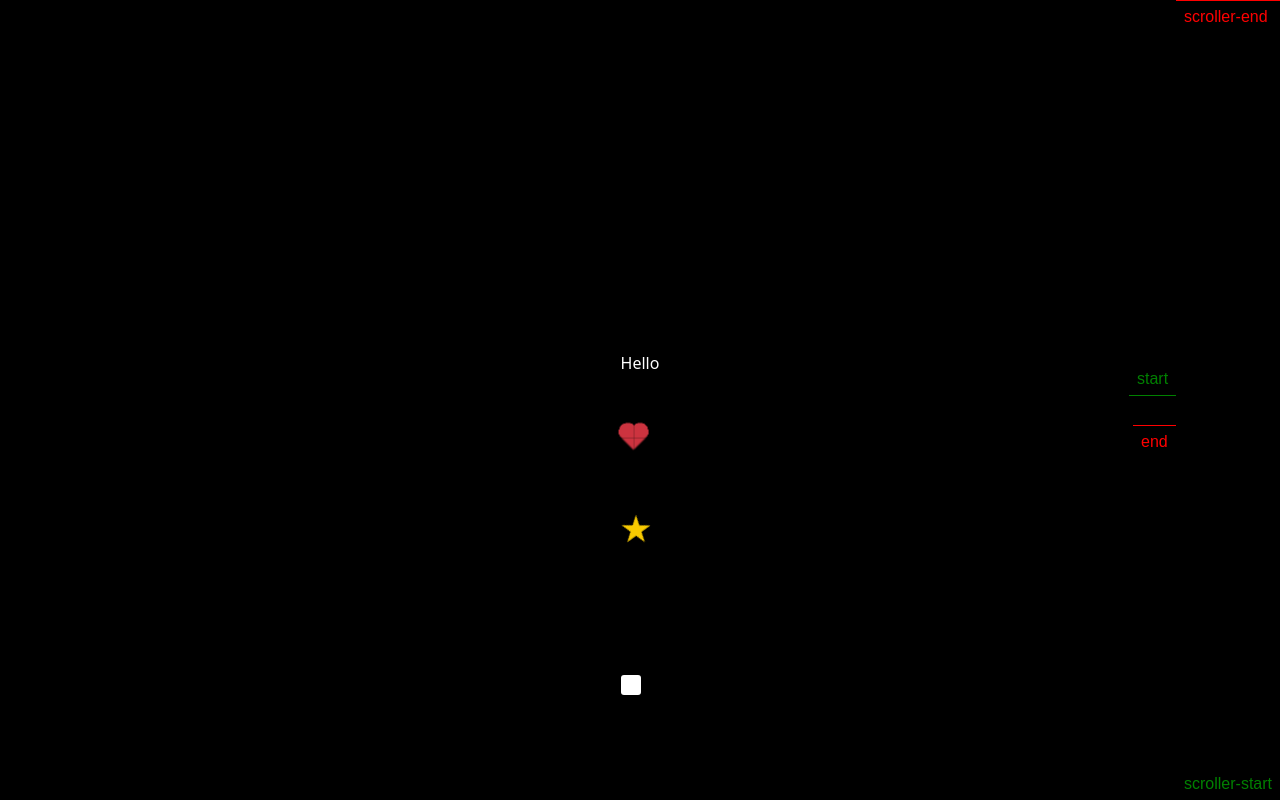
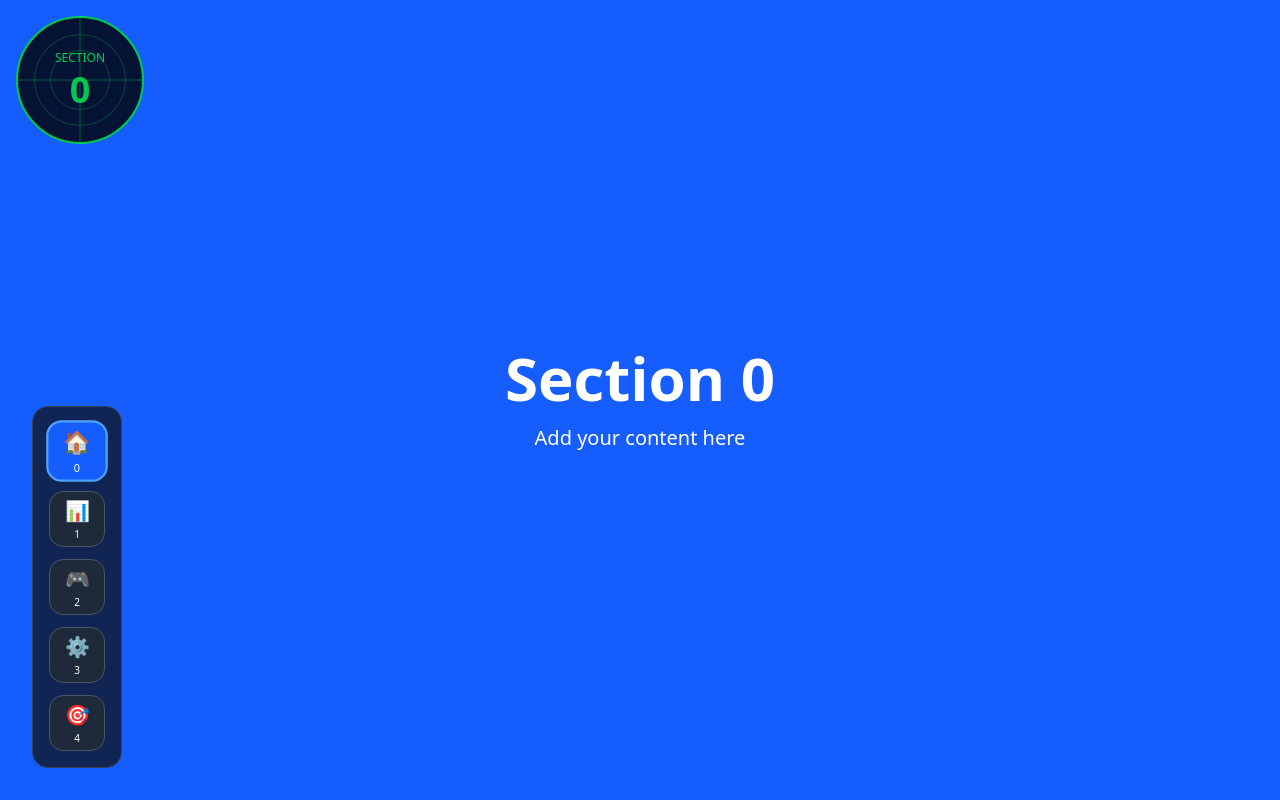
Before and after one commit to Patolord/teachergamer, a Next.js app: page / in a window 1280 px wide. Shown: the top 800 px of the page. Built offline with nearby package versions, Linux system fonts and the light colour scheme; no server answers.

Commit message:
Add GSAP integration for smooth scrolling and section animations; update layout to include Sidebar and Radar components, and enhance global styles with new CSS classes.

```diff
--- a/package.json
+++ b/package.json
@@ -11,6 +11,7 @@
     "test": "vitest"
   },
   "dependencies": {
+    "@gsap/react": "^2.1.2",
     "@radix-ui/react-slot": "^1.2.3",
     "class-variance-authority": "^0.7.1",
     "clsx": "^2.1.1",
--- a/src/app/globals.css
+++ b/src/app/globals.css
@@ -122,13 +122,7 @@
 }
 
 
-.progress {
-  background-color: red;
-  height: 3px;
-  width: 0;
-  position: absolute;
-  top: 50%;
-}
+
 
 .circle {
   width: 20px;
@@ -169,3 +163,35 @@
      conic-gradient(#000 0 0) bottom/100% 50% no-repeat;
   }
 }
+
+.line {
+  width: 0;
+  height: 3px;
+  top: 90%;
+  background-color: white;
+  left: 0;
+  position: absolute;
+}
+
+.box {
+  top: 1400px;
+  left: 0;
+  padding: 10px;
+  margin: 10px;
+  position: absolute;
+  width: 80px;
+  height: 80px;
+  background-color: blue;
+}
+
+.ghost-box {
+  top: 1400px;
+  left: 0;
+  padding: 10px;
+  margin: 10px;
+  position: absolute;
+  width: 80px;
+  height: 80px;
+  opacity: 0.2;
+  background-color: white;
+}
--- a/src/app/layout.tsx
+++ b/src/app/layout.tsx
@@ -1,6 +1,9 @@
 import type { Metadata } from "next";
 import "./globals.css";
 import ConvexClientProvider from "./convex-client-provider";
+import Sidebar from "@/components/Sidebar";
+import Radar from "@/components/Radar";
+import { SectionProvider } from "@/contexts/SectionContext";
 
 export const metadata: Metadata = {
   title: "",
@@ -14,8 +17,19 @@ export default function RootLayout({
 }>) {
   return (
     <html lang="en">
-      <body className="bg-black text-white flex justify-center items-center h-screen">
-        <ConvexClientProvider>{children}</ConvexClientProvider>
+      <body className="bg-black text-white">
+        <ConvexClientProvider>
+          <SectionProvider>
+            {/* GUI Overlay */}
+            <div className="fixed inset-0 pointer-events-none z-50">
+              <Radar />
+              <Sidebar />
+            </div>
+
+            {/* Main Content */}
+            {children}
+          </SectionProvider>
+        </ConvexClientProvider>
       </body>
     </html>
   );
--- a/src/app/page.tsx
+++ b/src/app/page.tsx
@@ -1,56 +1,87 @@
 "use client";
 
+import { useGSAP } from "@gsap/react";
 import { gsap } from "gsap";
 import { ScrollTrigger } from "gsap/ScrollTrigger";
-import { useEffect } from "react";
+import { ScrollSmoother } from "gsap/ScrollSmoother";
+import { useRef, useEffect } from "react";
+import { useSectionContext } from "@/contexts/SectionContext";
 
 export default function Home() {
+  const smootherRef = useRef<ScrollSmoother | null>(null);
+  const { setScrollSmoother } = useSectionContext();
+
+  useGSAP(() => {
+    gsap.registerPlugin(ScrollTrigger, ScrollSmoother);
+
+    // Create ScrollSmoother instance
+    smootherRef.current = ScrollSmoother.create({
+      smooth: 1,
+      effects: true,
+    });
+
+    // Select all sections using attribute selector
+    const sections = gsap.utils.toArray<HTMLElement>('[id^="section-"]');
+
+    sections.forEach((section) => {
+      ScrollTrigger.create({
+        trigger: section,
+        start: "top top",
+        pin: true,
+        pinSpacing: false,
+      });
+    });
+  });
+
   useEffect(() => {
-
-    let tl = gsap.timeline();
-    gsap.registerPlugin(ScrollTrigger);
-
-
-  tl.to(".circle", {
-      y: 300,
-      rotation: 360,
-      color: "yellow",
-      duration: 2,
-      ease: "bounce.out",
-    },1);
-
-    tl.to(".star", {
-      y: 300,
-      scrollTrigger: {
-        trigger: '.star',
-        start: "top bottom",
-        end: "bottom top",
-        scrub: true,
-        markers: true,
-        toggleActions: "restart pause reverse pause",
-
-      },
-      rotation: 360,
-      color: "yellow",
-      duration: 3,
-      ease: "steps(5)",
-    },1);
-
-    tl.to(".heart", {
-      scale: 1.2,
-      repeat: -1,
-      duration: 0.5,
-      yoyo: true,
-    }, 0);
-  }, []);
+    if (smootherRef.current) {
+      setScrollSmoother(smootherRef.current);
+    }
+  }, [setScrollSmoother]);
 
   return (
-    <div>
-      Hello
-      <div className="circle"></div>
-      <div className="progress"></div>
-      <div className="star"></div>
-      <div className="heart"></div>
+    <div id="smooth-wrapper">
+      <div id="smooth-content">
+      {/* Section 0 */}
+      <div id="section-0" className="h-screen flex items-center justify-center bg-blue-600">
+        <div className="text-white text-center">
+          <h1 className="text-6xl font-bold">Section 0</h1>
+          <p className="text-xl mt-4">Add your content here</p>
+        </div>
+      </div>
+
+      {/* Section 1 */}
+      <div id="section-1" className="h-screen flex items-center justify-center bg-purple-600">
+        <div className="text-white text-center">
+          <h2 className="text-6xl font-bold">Section 1</h2>
+          <p className="text-xl mt-4">Add your content here</p>
+        </div>
+      </div>
+
+      {/* Section 2 */}
+      <div id="section-2" className="h-screen flex items-center justify-center bg-pink-600">
+        <div className="text-white text-center">
+          <h2 className="text-6xl font-bold">Section 2</h2>
+          <p className="text-xl mt-4">Add your content here</p>
+        </div>
+      </div>
+
+      {/* Section 3 */}
+      <div id="section-3" className="h-screen flex items-center justify-center bg-orange-600">
+        <div className="text-white text-center">
+          <h2 className="text-6xl font-bold">Section 3</h2>
+          <p className="text-xl mt-4">Add your content here</p>
+        </div>
+      </div>
+
+      {/* Section 4 */}
+      <div id="section-4" className="h-screen flex items-center justify-center bg-green-600">
+        <div className="text-white text-center">
+          <h2 className="text-6xl font-bold">Section 4</h2>
+          <p className="text-xl mt-4">Add your content here</p>
+        </div>
+      </div>
+      </div>
     </div>
   );
 }
--- /dev/null
+++ b/src/components/Radar.tsx
@@ -0,0 +1,33 @@
+"use client";
+
+import { useSectionContext } from "@/contexts/SectionContext";
+
+export default function Radar() {
+  const { activeSection } = useSectionContext();
+
+  return (
+    <div className="absolute top-4 left-4 pointer-events-auto">
+      <div className="w-32 h-32 rounded-full border-2 border-green-500 bg-black/80 backdrop-blur-sm flex items-center justify-center relative overflow-hidden">
+        {/* Radar grid lines */}
+        <div className="absolute inset-0 flex items-center justify-center">
+          <div className="w-full h-0.5 bg-green-500/20" />
+        </div>
+        <div className="absolute inset-0 flex items-center justify-center">
+          <div className="w-0.5 h-full bg-green-500/20" />
+        </div>
+
+        {/* Concentric circles */}
+        <div className="absolute inset-4 rounded-full border border-green-500/30" />
+        <div className="absolute inset-8 rounded-full border border-green-500/30" />
+
+        {/* Section display */}
+        <div className="relative z-10 flex flex-col items-center justify-center">
+          <div className="text-green-500 text-xs font-mono mb-1">SECTION</div>
+          <div className="text-green-500 text-4xl font-bold font-mono">
+            {activeSection}
+          </div>
+        </div>
+      </div>
+    </div>
+  );
+}
--- /dev/null
+++ b/src/components/Sidebar.tsx
@@ -0,0 +1,60 @@
+"use client";
+
+import { useSectionContext } from "@/contexts/SectionContext";
+
+const sections = [
+  { id: 0, label: "Section 0", icon: "🏠" },
+  { id: 1, label: "Section 1", icon: "📊" },
+  { id: 2, label: "Section 2", icon: "🎮" },
+  { id: 3, label: "Section 3", icon: "⚙️" },
+  { id: 4, label: "Section 4", icon: "🎯" },
+];
+
+export default function Sidebar() {
+  const { activeSection, setActiveSection, scrollSmoother } = useSectionContext();
+
+  const handleSectionClick = (sectionId: number) => {
+    setActiveSection(sectionId);
+    if (scrollSmoother) {
+      // Calculate scroll position based on section index
+      // Each section is 100vh, so multiply by viewport height
+      const scrollPosition = sectionId * window.innerHeight;
+      scrollSmoother.scrollTo(scrollPosition, true);
+    }
+  };
+
+  return (
+    <div className="absolute bottom-8 left-8 pointer-events-auto">
+      <div className="bg-gray-900/80 backdrop-blur-sm border border-gray-700 rounded-2xl p-4">
+        <div className="flex flex-col gap-3">
+          {sections.map((section) => (
+            <button
+              key={section.id}
+              type="button"
+              onClick={() => handleSectionClick(section.id)}
+              className={`
+                w-14 h-14 rounded-xl flex flex-col items-center justify-center
+                transition-all duration-300 relative group
+                ${
+                  activeSection === section.id
+                    ? "bg-blue-600 border-2 border-blue-400 scale-110"
+                    : "bg-gray-800 border border-gray-600 hover:bg-gray-700 hover:scale-105"
+                }
+              `}
+            >
+              <span className="text-xl">{section.icon}</span>
+              <span className="text-[10px] font-mono mt-0.5">
+                {section.id}
+              </span>
+
+              {/* Tooltip */}
+              <div className="absolute left-full ml-3 px-3 py-1.5 bg-gray-900 border border-gray-600 rounded-lg whitespace-nowrap opacity-0 group-hover:opacity-100 transition-opacity pointer-events-none">
+                <span className="text-xs font-medium">{section.label}</span>
+              </div>
+            </button>
+          ))}
+        </div>
+      </div>
+    </div>
+  );
+}
--- /dev/null
+++ b/src/contexts/SectionContext.tsx
@@ -0,0 +1,36 @@
+"use client";
+
+import { createContext, useContext, useState, type ReactNode } from "react";
+import type { ScrollSmoother } from "gsap/ScrollSmoother";
+
+interface SectionContextType {
+  activeSection: number;
+  setActiveSection: (section: number) => void;
+  scrollSmoother: ScrollSmoother | null;
+  setScrollSmoother: (smoother: ScrollSmoother) => void;
+}
+
+const SectionContext = createContext<SectionContextType | undefined>(undefined);
+
+export function SectionProvider({ children }: { children: ReactNode }) {
+  const [activeSection, setActiveSection] = useState(0);
+  const [scrollSmoother, setScrollSmoother] = useState<ScrollSmoother | null>(
+    null,
+  );
+
+  return (
+    <SectionContext.Provider
+      value={{ activeSection, setActiveSection, scrollSmoother, setScrollSmoother }}
+    >
+      {children}
+    </SectionContext.Provider>
+  );
+}
+
+export function useSectionContext() {
+  const context = useContext(SectionContext);
+  if (context === undefined) {
+    throw new Error("useSectionContext must be used within a SectionProvider");
+  }
+  return context;
+}
```
Also changed, not shown: 1 other file (tests, documents, lock files or other folders).
